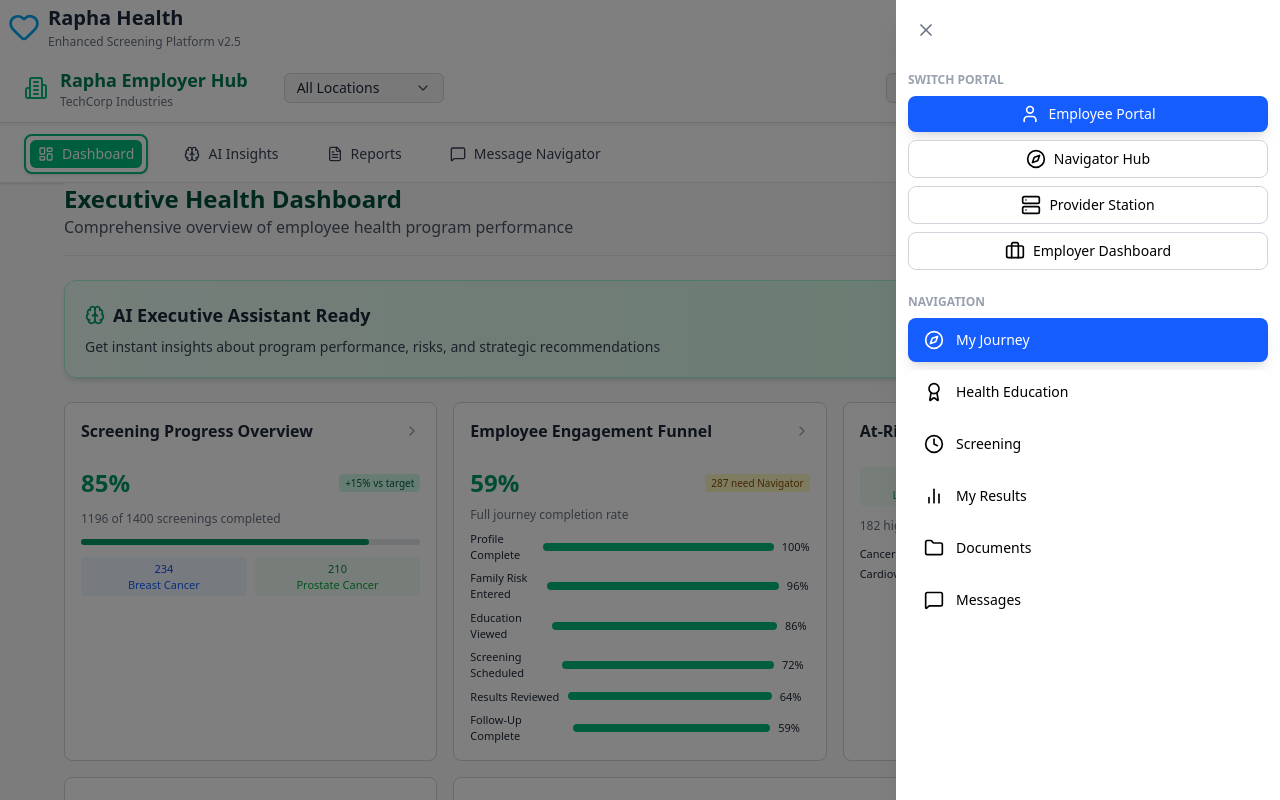
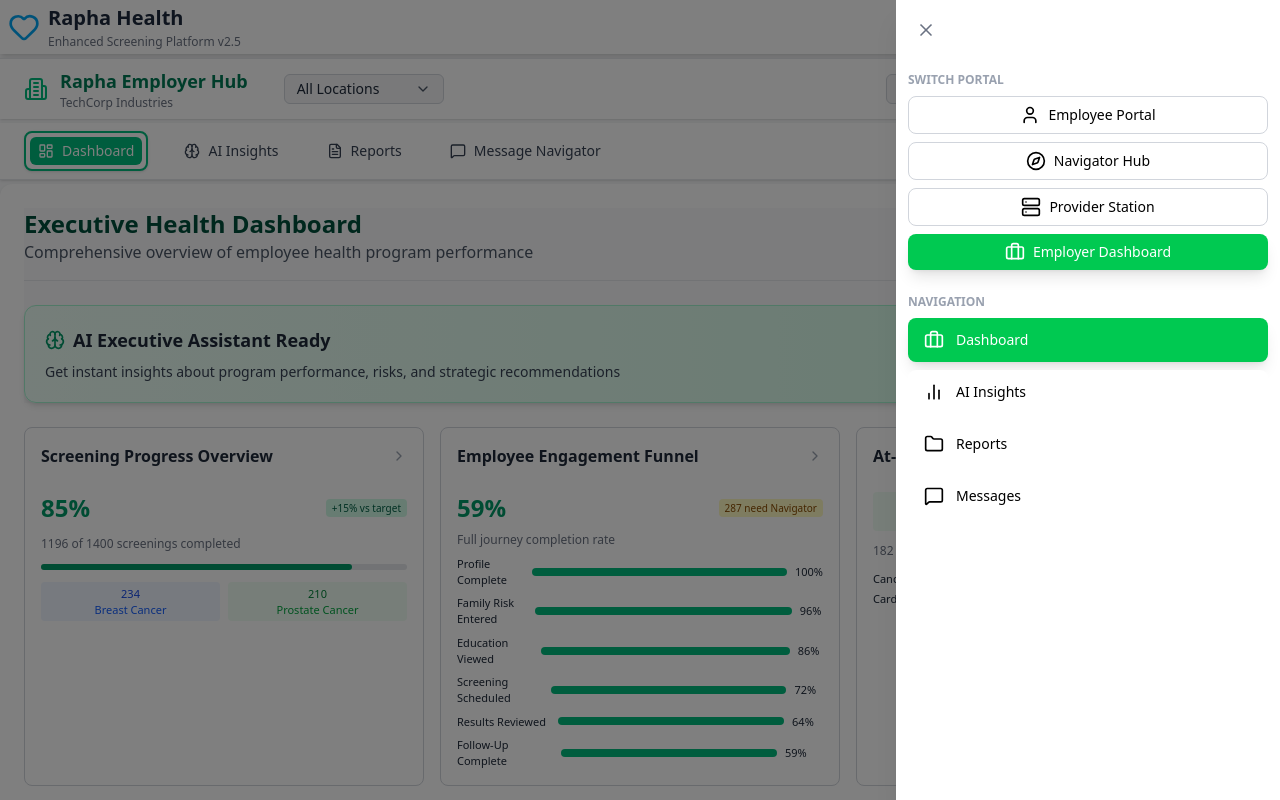
Before and after one commit to infoziantappwrite/my-rapha-health-app, a React (Vite) app: page /employer in a window 1280 px wide. Both pictures are taken after a click on the button 1252 px from the left and 27 px from the top of the page. Shown: the top 800 px of the page. Built offline with nearby package versions, Linux system fonts and the light colour scheme.

Commit message:
change sidebar and then employer changed

```diff
--- a/src/App.jsx
+++ b/src/App.jsx
@@ -66,9 +66,6 @@ export default function App() {
 
           <Route path="/navigator" element={<NavigatorHubLayout />}>
             <Route index element={<NavigatorDashboard />} />
-            <Route path="insights" element={<div>AI Insights Page</div>} />
-            <Route path="reports" element={<div>Reports Page</div>} />
-            <Route path="messages" element={<div>Message Navigator Page</div>} />
           </Route>
 
           <Route path="/provider" element={<ProviderLayout />}>
--- a/src/components/EmployerHeader/NavBarLocationTiming.jsx
+++ b/src/components/EmployerHeader/NavBarLocationTiming.jsx
@@ -37,10 +37,9 @@ const Dropdown = ({ options, selected, onChange }) => {
               }}
               className={`flex items-center justify-between px-3 py-2 text-sm cursor-pointer
                 hover:bg-emerald-50 dark:hover:bg-gray-700
-                ${
-                  selected === opt
-                    ? "text-emerald-700 dark:text-emerald-400 font-medium"
-                    : "text-gray-700 dark:text-gray-200"
+                ${selected === opt
+                  ? "text-emerald-700 dark:text-emerald-400 font-medium"
+                  : "text-gray-700 dark:text-gray-200"
                 }`}
             >
               <span>{opt}</span>
@@ -59,10 +58,13 @@ const NavBarLocationTiming = () => {
   const [timeRange, setTimeRange] = useState("Last 30 Days");
 
   return (
-    <div className="flex flex-col sm:flex-row items-start sm:items-center justify-between
-                    bg-white dark:bg-gray-900
-                    px-4 sm:px-6 py-3 shadow-sm mb-1
-                    space-y-3 sm:space-y-0">
+    <div
+  className="flex flex-col sm:flex-row items-start sm:items-center justify-between
+             bg-white dark:bg-gray-900
+             px-4 sm:px-6 py-2 shadow-sm mb-1
+             space-y-3 sm:space-y-0
+             border-t border-gray-200 dark:border-gray-700 mt-1"
+>
       {/* Left Section - Logo + Titles + Location */}
       <div className="flex flex-col sm:flex-row items-start sm:items-center space-y-2 sm:space-y-0 sm:space-x-3 w-full sm:w-auto">
         <Building2 className="w-6 h-6 text-emerald-500" />
--- a/src/components/SideBar.jsx
+++ b/src/components/SideBar.jsx
@@ -16,39 +16,97 @@ import {
   Sun,
 } from "lucide-react";
 import { createPortal } from "react-dom";
-import { useNavigate } from "react-router-dom";
+import { useNavigate, useLocation } from "react-router-dom";
 import { useTheme } from "../ThemeProvider";
 
 const SideBar = () => {
   const [isMenuOpen, setIsMenuOpen] = useState(false);
   const [activePortalIndex, setActivePortalIndex] = useState(0);
-  const [activeNavIndex, setActiveNavIndex] = useState(0);
   const { isDark, setIsDark } = useTheme();
 
   const navigate = useNavigate();
+  const location = useLocation();
 
   const toggleMenu = () => setIsMenuOpen(!isMenuOpen);
 
-  const navItems = [
-    { icon: <Compass size={20} />, label: "My Journey", path: "/journey" },
-    { icon: <Award size={20} />, label: "Health Education", path: "/education" },
-    { icon: <Clock size={20} />, label: "Screening", path: "/screening" },
-    { icon: <BarChart2 size={20} />, label: "My Results", path: "/results" },
-    { icon: <Folder size={20} />, label: "Documents", path: "/documents" },
-    { icon: <MessageSquare size={20} />, label: "Messages", path: "/messages" },
+  // Portal Switcher
+  const portalItems = [
+    {
+      icon: <User size={20} />,
+      label: "Employee Portal",
+      path: "/employee",
+      activeColor: "bg-blue-600 text-white shadow-lg",
+      navActiveColor: "bg-blue-600 text-white shadow-lg"
+    },
+    {
+      icon: <Compass size={20} />,
+      label: "Navigator Hub",
+      path: "/navigator",
+      activeColor: "bg-violet-600 text-white shadow-lg",
+      navActiveColor: "bg-violet-600 text-white shadow-lg"
+    },
+    {
+      icon: <Server size={20} />,
+      label: "Provider Station",
+      path: "/provider",
+      activeColor: "bg-green-800 text-white shadow-lg",
+      navActiveColor: "bg-green-800 text-white shadow-lg"
+    },
+    {
+      icon: <Briefcase size={20} />,
+      label: "Employer Dashboard",
+      path: "/employer",
+      activeColor: "bg-green-500 text-white shadow-lg",
+      navActiveColor: "bg-green-500 text-white shadow-lg"
+    },
   ];
 
-  const portalItems = [
-    { icon: <User size={20} />, label: "Employee Portal", path: "/employee" },
-    { icon: <Compass size={20} />, label: "Navigator Hub", path: "/navigator" },
-    { icon: <Server size={20} />, label: "Provider Station", path: "/provider" },
-    { icon: <Briefcase size={20} />, label: "Employer Dashboard", path: "/employer" },
+
+
+  // 🔹 Employee Portal Navigation
+  const employeeNav = [
+    { icon: <Compass size={20} />, label: "My Journey", path: "/employee" },
+    { icon: <Award size={20} />, label: "Health Education", path: "/employee/education" },
+    { icon: <Clock size={20} />, label: "Screening", path: "/employee/screening" },
+    { icon: <BarChart2 size={20} />, label: "My Results", path: "/employee/results" },
+    { icon: <Folder size={20} />, label: "Documents", path: "/employee/documents" },
+    { icon: <MessageSquare size={20} />, label: "Messages", path: "/employee/messages" },
   ];
 
+  // 🔹 Employer Portal Navigation
+  const employerNav = [
+    { icon: <Briefcase size={20} />, label: "Dashboard", path: "/employer" },
+    { icon: <BarChart2 size={20} />, label: "AI Insights", path: "/employer/insights" },
+    { icon: <Folder size={20} />, label: "Reports", path: "/employer/reports" },
+    { icon: <MessageSquare size={20} />, label: "Messages", path: "/employer/messages" },
+  ];
+
+  // 🔹 Navigator Portal Navigation
+  const navigatorNav = [
+    { icon: <Compass size={20} />, label: "Navigator Dashboard", path: "/navigator" },
+  ];
+
+  // 🔹 Provider Portal Navigation
+  const providerNav = [
+    { icon: <Clock size={20} />, label: "Queue", path: "/provider" },
+    { icon: <Folder size={20} />, label: "Samples", path: "/provider/samples" },
+    { icon: <Award size={20} />, label: "Follow Up", path: "/provider/follow-up" },
+    { icon: <BarChart2 size={20} />, label: "Appointments", path: "/provider/calendar" },
+    { icon: <MessageSquare size={20} />, label: "Settings", path: "/provider/settings" },
+  ];
+
+  // 🔹 Detect which portal we are in
+  // Detect which portal we are in
+  let navItems = [];
+  let currentPortal = portalItems.find(p => location.pathname.startsWith(p.path));
+
+  if (location.pathname.startsWith("/employee")) navItems = employeeNav;
+  else if (location.pathname.startsWith("/employer")) navItems = employerNav;
+  else if (location.pathname.startsWith("/navigator")) navItems = navigatorNav;
+  else if (location.pathname.startsWith("/provider")) navItems = providerNav;
+
   return (
-  <div className=" max-w-7xl mx-auto space-y-6   ">
-
-
+    <div className="max-w-7xl mx-auto space-y-6">
       {/* HEADER */}
       <header className="flex items-center justify-between px-2 py-1 bg-white dark:bg-gray-900 shadow-md">
         <div className="flex items-center space-x-4">
@@ -116,32 +174,24 @@ const SideBar = () => {
                     SWITCH PORTAL
                   </h3>
                   {portalItems.map((item, index) => {
-                    const isActive = activePortalIndex === index;
+                    const isActive = location.pathname.startsWith(item.path);
                     return (
                       <button
                         key={index}
                         onClick={() => {
                           setActivePortalIndex(index);
                           navigate(item.path);
-                          toggleMenu();
+                          // toggleMenu();
                         }}
-                        className={`flex items-center justify-center w-full px-4 py-2 mb-2 rounded-lg transition-colors ${
-                          isActive
-                            ? "bg-blue-600 text-white shadow-lg"
+                        className={`flex items-center justify-center w-full px-4 py-2 mb-2 rounded-lg transition-colors ${isActive
+                            ? item.activeColor
                             : "bg-white dark:bg-gray-800 text-black dark:text-gray-200 border border-gray-300 dark:border-gray-700 hover:bg-gray-100 dark:hover:bg-gray-700"
-                        }`}
+                          }`}
                       >
-                        <span
-                          className={`mr-2 ${
-                            isActive
-                              ? "text-white"
-                              : "text-black dark:text-gray-200"
-                          }`}
-                        >
-                          {item.icon}
-                        </span>
+                        <span className="mr-2">{item.icon}</span>
                         <span className="font-medium">{item.label}</span>
                       </button>
+
                     );
                   })}
                 </div>
@@ -152,34 +202,25 @@ const SideBar = () => {
                     NAVIGATION
                   </h3>
                   {navItems.map((item, index) => {
-                    const isActive = activeNavIndex === index;
+                    const isActive = location.pathname === item.path;
                     return (
                       <button
                         key={index}
                         onClick={() => {
-                          setActiveNavIndex(index);
                           navigate(item.path);
-                          toggleMenu();
+                          // toggleMenu();
                         }}
-                        className={`flex items-center w-full px-4 py-3 mb-2 rounded-lg transition-colors ${
-                          isActive
-                            ? "bg-blue-600 text-white shadow-lg"
+                        className={`flex items-center w-full px-4 py-3 mb-2 rounded-lg transition-colors ${isActive
+                            ? currentPortal?.navActiveColor
                             : "bg-white dark:bg-gray-800 text-black dark:text-gray-200 hover:bg-gray-100 dark:hover:bg-gray-700"
-                        }`}
+                          }`}
                       >
-                        <span
-                          className={`mr-3 ${
-                            isActive
-                              ? "text-white"
-                              : "text-black dark:text-gray-200"
-                          }`}
-                        >
-                          {item.icon}
-                        </span>
+                        <span className="mr-3">{item.icon}</span>
                         <span className="font-medium">{item.label}</span>
                       </button>
                     );
                   })}
+
                 </div>
               </div>
             </div>
--- a/src/pages/Employer_Portal/EmployeerDashboard.jsx
+++ b/src/pages/Employer_Portal/EmployeerDashboard.jsx
@@ -7,7 +7,7 @@ import ComplianceBanner from './components/ComplianceBanner';
 const EmployeerDashboard = () => {
   return (
     <>
-    <div className='max-w-6xl mx-auto space-y-6 py-5 p-4 md:p-6 lg:p-0 '>
+    <div className="bg-white dark:bg-gray-900 shadow-sm rounded-xl p-6 space-y-6 mt-1">
         <Tittlecard/>
         <DashboardLayout/>
         <ReportsCard/>
--- a/src/pages/Employer_Portal/Reports.jsx
+++ b/src/pages/Employer_Portal/Reports.jsx
@@ -6,13 +6,14 @@ import ComplianceBanner from './components/ComplianceBanner';
 const Reports = () => {
   return (
     <>
-    <div className='max-w-6xl mx-auto space-y-6 py-5 p-4 md:p-6 lg:p-0'>
-        <ReportsHeader />
-        <ReportTabs />
-
-
-    </div>
-    <ComplianceBanner/>
+      <div className="mx-auto py-5 p-4 md:p-6 lg:p-0 mt-1">
+        {/* White Box Container */}
+        <div className="bg-white dark:bg-gray-900 shadow-sm rounded-xl p-6 space-y-6">
+          <ReportsHeader />
+          <ReportTabs />
+        </div>
+      </div>
+      <ComplianceBanner />
     </>
   )
 }
```
Also changed, not shown: src/pages/Employer_Portal/Aiinsights.jsx (+5 -2 lines).
